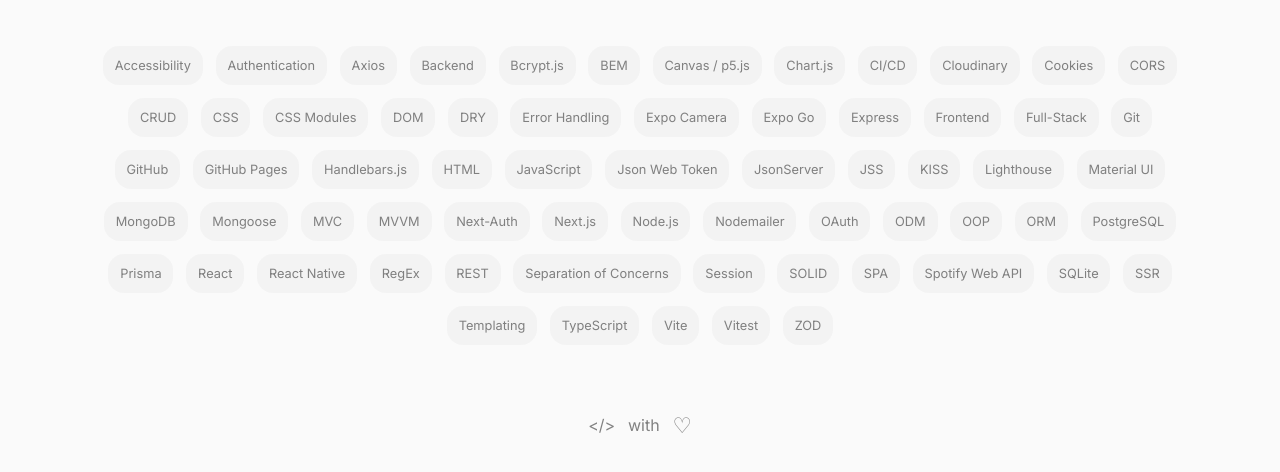
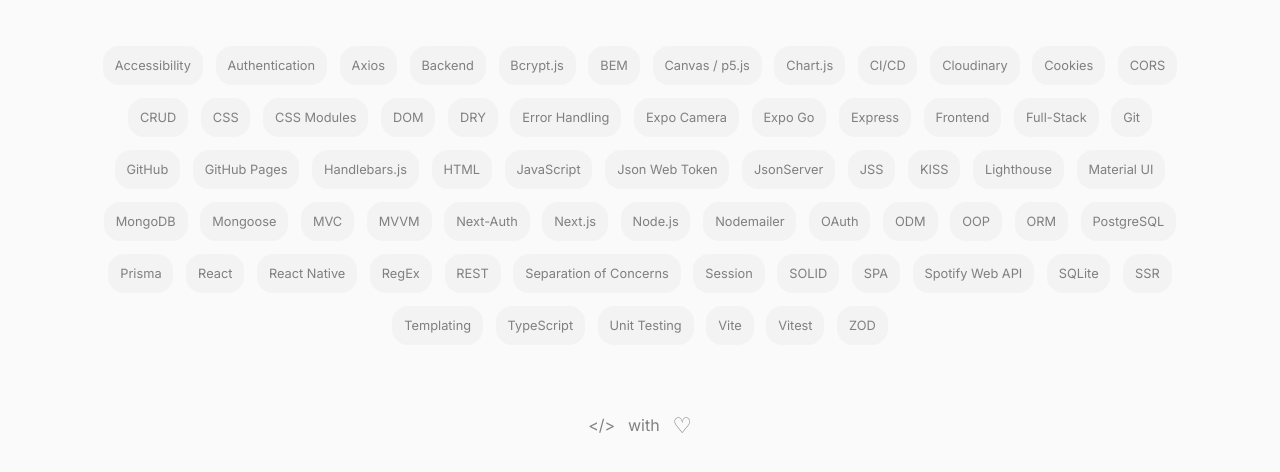
Before and after one commit to gunnar-miklis/portfolio, a React (Vite) app: page / in a window 1280 px wide. Shown: the part 3709-4181 px from the top of the page. Built offline with nearby package versions, Linux system fonts and the light colour scheme.

Commit message:
add ProjectTags type for typesafety of manual selected filters

```diff
--- a/src/data/filter.ts
+++ b/src/data/filter.ts
@@ -1,4 +1,4 @@
-import type { Project, ProjectCategories } from '@data/projects';
+import type { Project, ProjectCategories, ProjectTags } from '@data/projects';
 
 export type Filter = string;
 
@@ -26,7 +26,7 @@ export const selectedTags: Filter[] = [
   'Templating',
   'Authentication',
   'Accessibility',
-];
+] satisfies ProjectTags[];
 
 /**
  * Collect all tags from projects and returns an array of sorted unique tags.
--- a/src/data/projects.tsx
+++ b/src/data/projects.tsx
@@ -31,13 +31,13 @@ export type Project = {
   sourceCode?: string;
   footnote?: string;
 };
-
 export type ProjectCategories =
   | 'Semi-Professional'
   | 'Educational Project'
   | 'Practice.Learn.Improve.';
+export type ProjectTags = (typeof unsortedProjects)[number]['tags'][number];
 
-const unsortedProjects: Project[] = [
+const unsortedProjects = [
   {
     id: 240902,
     title: 'Filter Coffee',
@@ -299,6 +299,7 @@ const unsortedProjects: Project[] = [
       'Frontend',
       'Accessibility',
       'CI/CD',
+      'Unit Testing',
       'TypeScript',
       'React',
       'Vite',
@@ -881,6 +882,6 @@ const unsortedProjects: Project[] = [
       </p>
     ),
   },
-];
+] as const satisfies Project[];
 
-export const projects = unsortedProjects.toSorted((a, b) => b.id - a.id);
+export const projects: Project[] = unsortedProjects.toSorted((a, b) => b.id - a.id);
```
